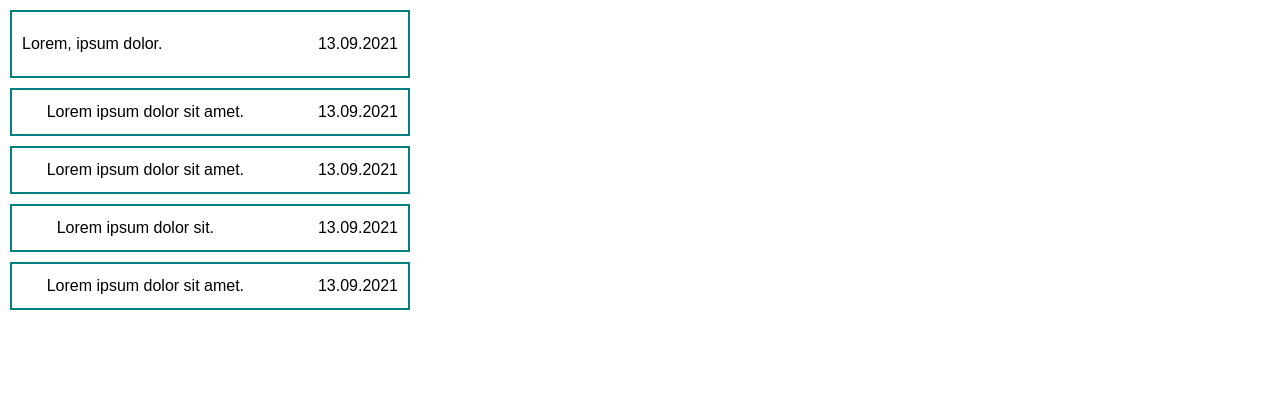
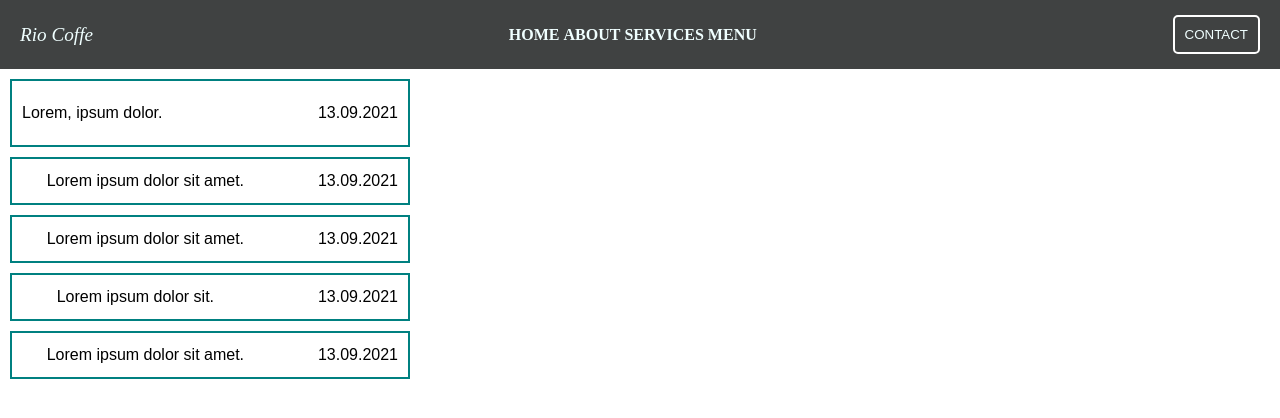
Before and after one commit to Elena-Senicheva/fm_flex, a plain HTML site: page page.html in a window 1280 px wide. Drawn offline with Linux system fonts and the light colour scheme.

Commit message:
add flex nav bar to page

```diff
--- a/assets/css/style.css
+++ b/assets/css/style.css
@@ -59,8 +59,7 @@ a.link {
 }
 
 /*---------------------page.html------------*/
-
-.container{
+.container {
   display: flex;
   justify-content: space-between;
   flex-wrap: wrap;
@@ -71,17 +70,59 @@ a.link {
   margin: 10px;
   padding: 10px;
 }
-.container>*{
+.container > * {
   flex-grow: 0.5;
 }
-.event-name{
-margin: 10px 0;
-margin-left: auto;
+.header-page {
+  display: flex;
+  flex-wrap: wrap;
+  justify-content: space-between;
+  align-items: center;
+  padding: 10px 20px;
+  background-color: rgb(64, 66, 66);
+  color: azure;
+  font-family: san-serif;
 }
-.event-date{
+.header-page > * {
+  margin: 5px 0;
+}
+.logo-page {
+  text-transform: capitalize;
+  font-size: 1.2em;
+  font-style: italic;
+}
+.nav-page ul {
+  list-style: none;
+}
+.nav-page li {
+  display: inline-block;
+}
+
+.nav-page a {
+  color: inherit;
+  text-decoration: none;
+  text-transform: uppercase;
+  font-weight: bold;
+}
+.header-btn {
+  display: inline-block;
+  padding: 10px;
+  border: 2px solid #fff;
+  border-radius: 5px;
+  background-color: transparent;
+  color: inherit;
+  text-transform: uppercase;
+  cursor: pointer;
+}
+
+.event-name {
+  margin: 10px 0;
+  margin-left: auto;
+}
+.event-date {
   text-align: right;
 }
-.inner{
+.inner {
   display: inline-block;
   text-align: center;
 }
--- a/page.html
+++ b/page.html
@@ -8,6 +8,18 @@
   <link rel="stylesheet" href="./assets/css/style.css">
 </head>
 <body>
+  <header class="header-page">
+    <div class="logo-page">rio coffe</div>
+    <nav class="nav-page">
+      <ul>
+        <li><a href="#">home</a></li>
+        <li><a href="#">about</a></li>
+        <li><a href="#">services</a></li>
+        <li><a href="#">menu</a></li>
+      </ul>
+    </nav>
+    <button class="header-btn">contact</button>
+  </header>
   <!-- ul.list>li.container*5>(.event-name>lorem3)+.event-date{13.09.2021} -->
   <ul class="list">
     <li class="container">
```
